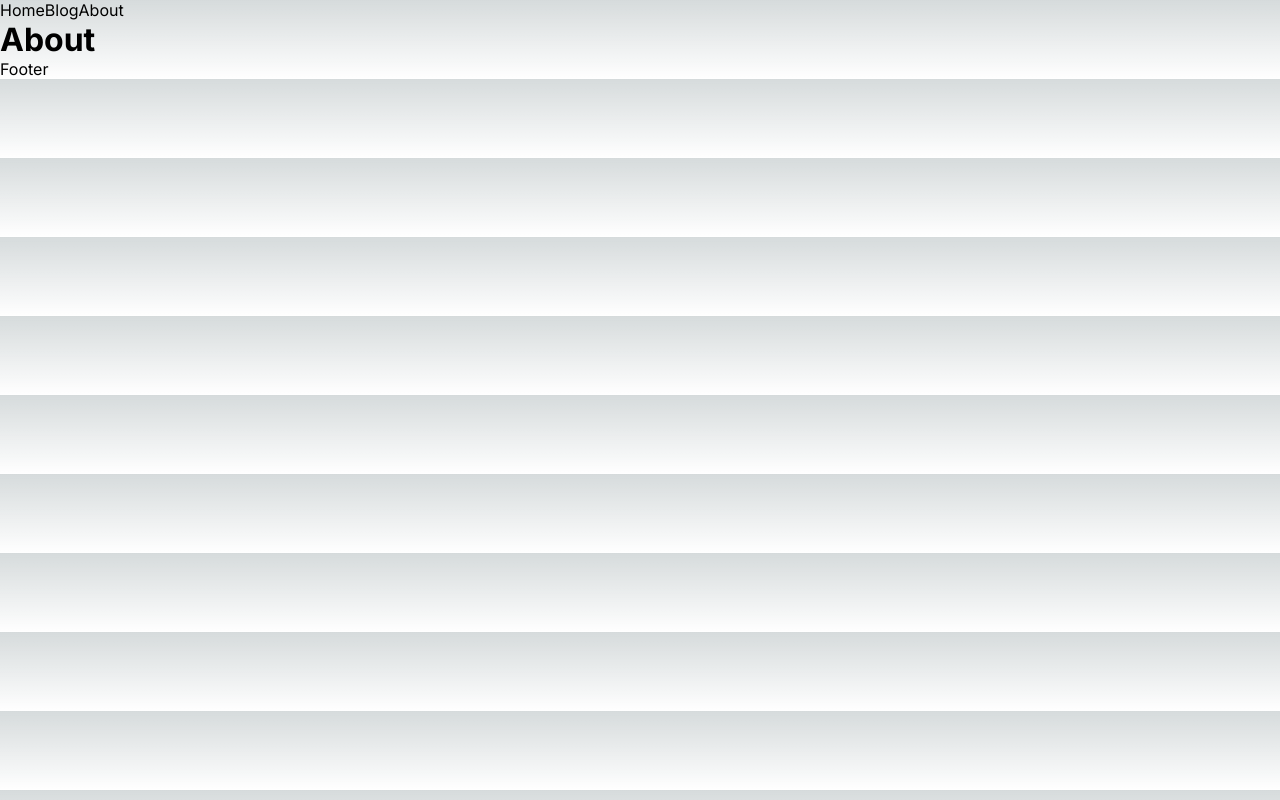
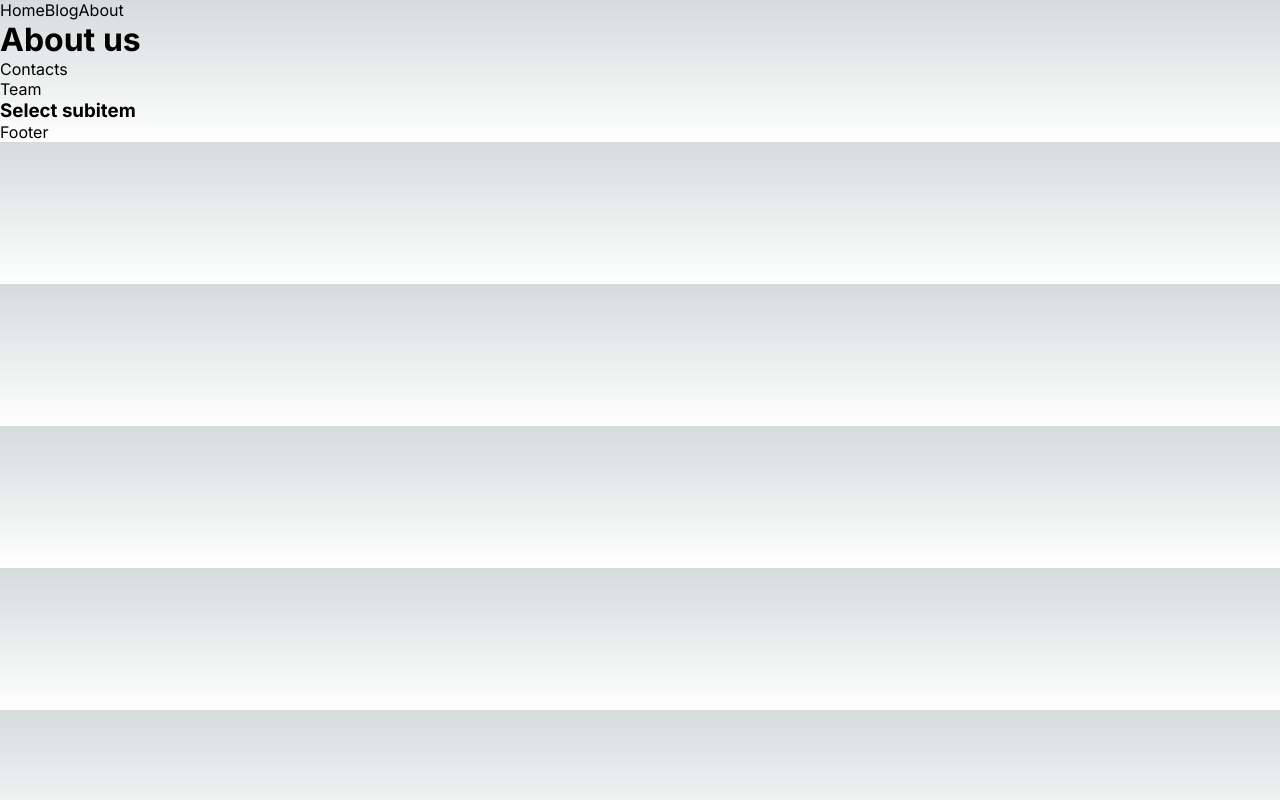
Before and after one commit to AndreySchmidt/nextjsnepomniashchii, a Next.js app: page /about in a window 1280 px wide. Built offline with nearby package versions, Linux system fonts and the light colour scheme.

Commit message:
sub layout

```diff
--- /dev/null
+++ b/app/about/layout.tsx
@@ -0,0 +1,23 @@
+import Link from "next/link";
+import React from "react";
+
+export default function AboutLayout({
+  children,
+}: {
+  children: React.ReactNode;
+}) {
+  return (
+    <div>
+      <h1>About us</h1>
+      <ul>
+      <li>
+          <Link href="/about/contacts">Contacts</Link>
+        </li>
+        <li>
+          <Link href="/about/team">Team</Link>
+        </li>
+      </ul>
+      {children}
+    </div>
+  );
+}
--- a/app/about/page.tsx
+++ b/app/about/page.tsx
@@ -1,3 +1,3 @@
 export default function About() {
-  return <h1>About</h1>;
+  return <h3>Select subitem</h3>;
 }
```
